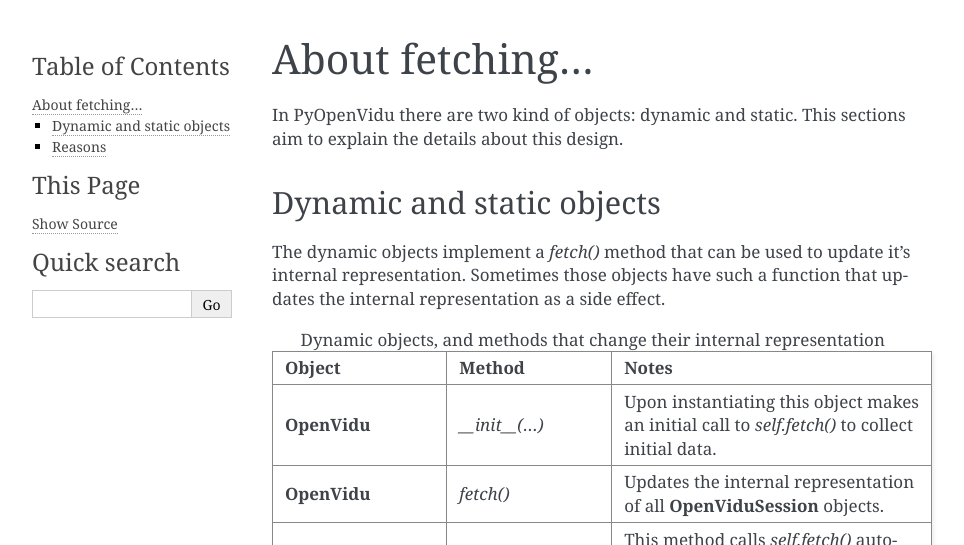
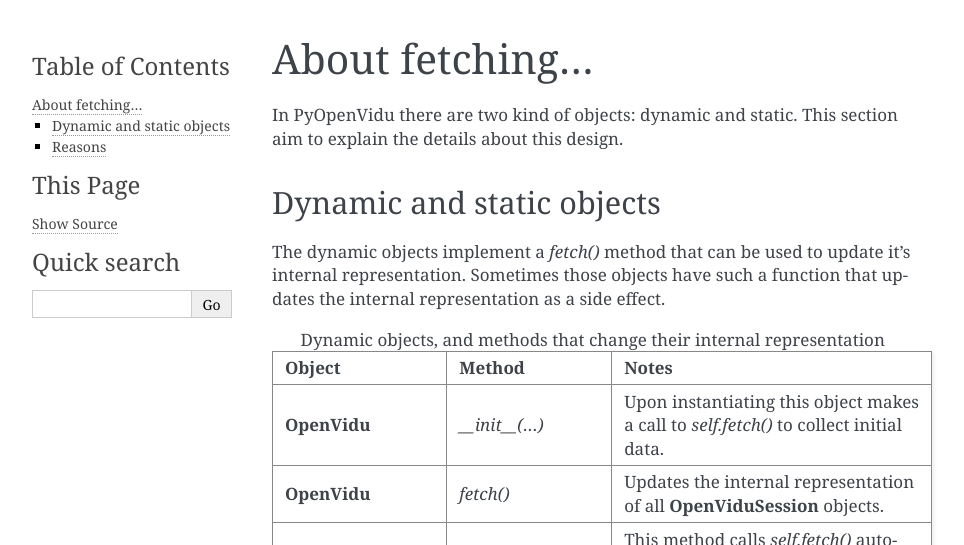
Before and after one commit to marcsello/pyopenvidu, a Sphinx documentation site: the page built from docs/fetching.rst, in a window 1280 px wide and 900 px high. Shown: the top 545 px of the window, without its empty margins (148-1112 px from the left). Built offline with Sphinx 7.4.7, drawn with Linux system fonts in a browser that asks for light colours; pages that are not in the unit, such as notebooks, are missing from menus.

Commit message:
Fixed typo

```diff
--- a/docs/fetching.rst
+++ b/docs/fetching.rst
@@ -2,7 +2,7 @@
 About fetching...
 =================
 
-In PyOpenVidu there are two kind of objects: dynamic and static. This sections aim to explain the details about this design.
+In PyOpenVidu there are two kind of objects: dynamic and static. This section aim to explain the details about this design.
 
 Dynamic and static objects
 --------------------------
@@ -22,7 +22,7 @@
 
    * - **OpenVidu**
      - `__init__(...)`
-     - Upon instantiating this object makes an initial call to `self.fetch()` to collect initial data.
+     - Upon instantiating this object makes a call to `self.fetch()` to collect initial data.
 
    * - **OpenVidu**
      - `fetch()`
```
